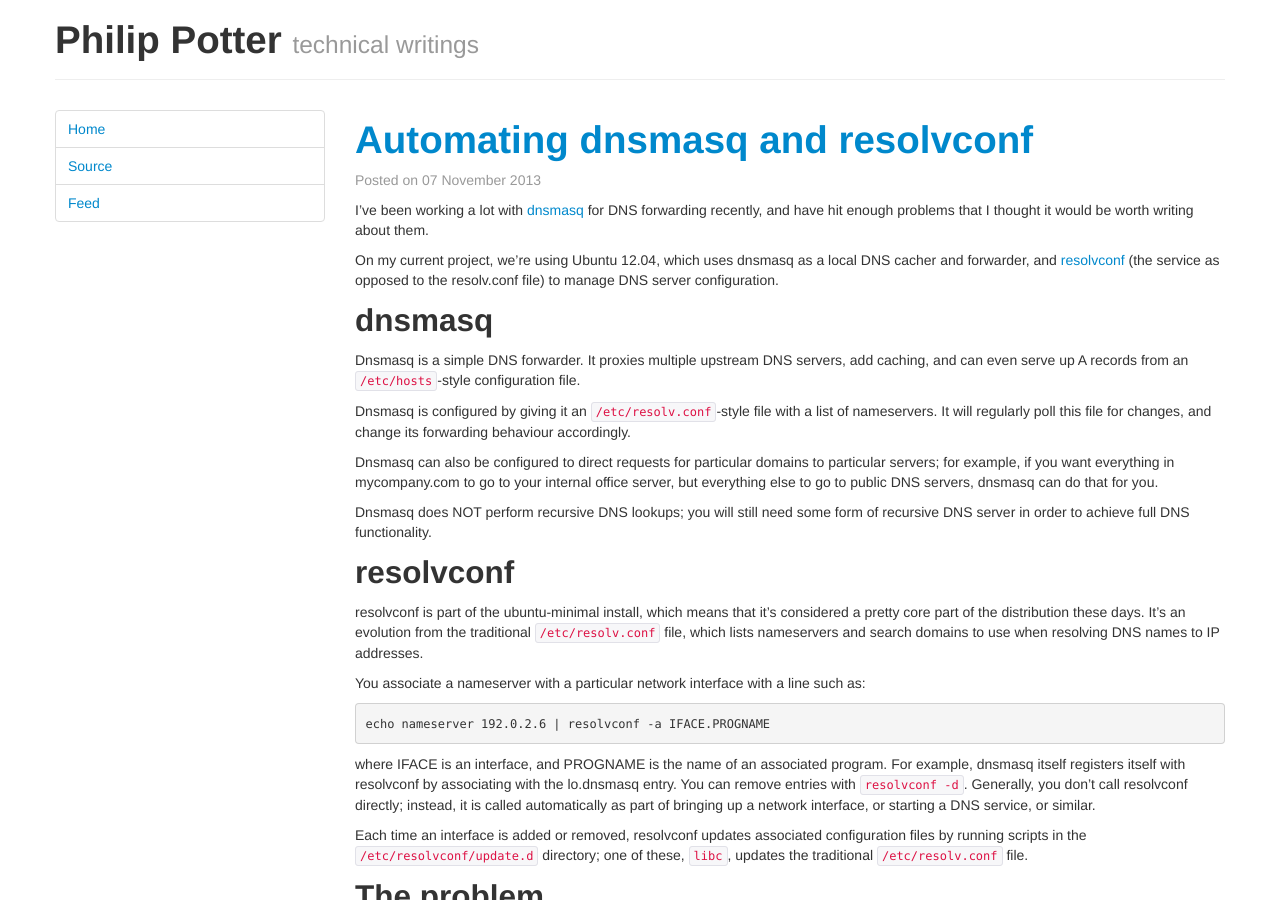
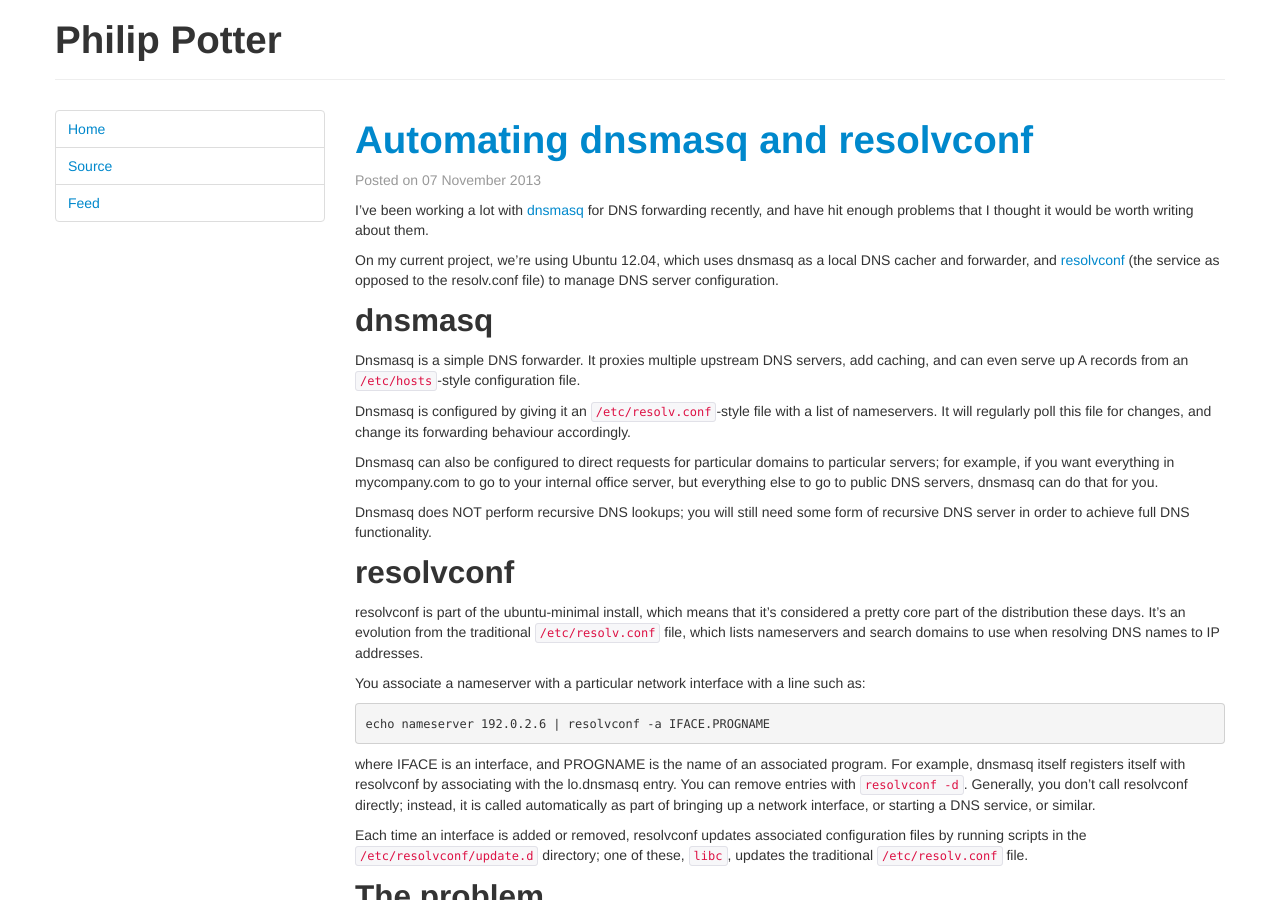
Before and after one commit to philandstuff/www.philandstuff.com, a Jekyll site: the page built from index.html, in a window 1280 px wide and 900 px high. Built offline with Jekyll 4.4.1, drawn with Linux system fonts in a browser that asks for light colours; Markdown is read by kramdown in place of the engine named in the settings; the list of posts is cut into pages by our own code.

Commit message:
Remove the subtitle. I'll think of a better one one day

```diff
--- a/_layouts/default.html
+++ b/_layouts/default.html
@@ -10,7 +10,7 @@
 <body>
 <div class="container">
   <div class="page-header">
-    <h1>Philip Potter <small>technical writings</small></h1>
+    <h1>Philip Potter</h1>
   </div><div class="row">
 {{ content }}
 </div>
```
